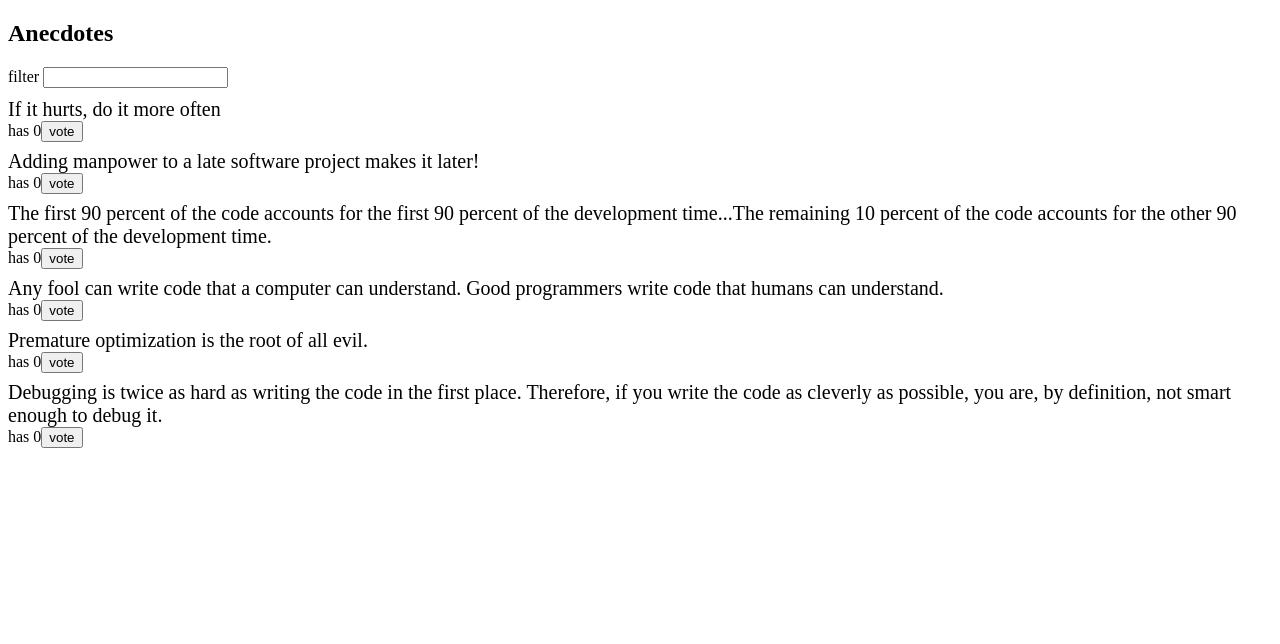
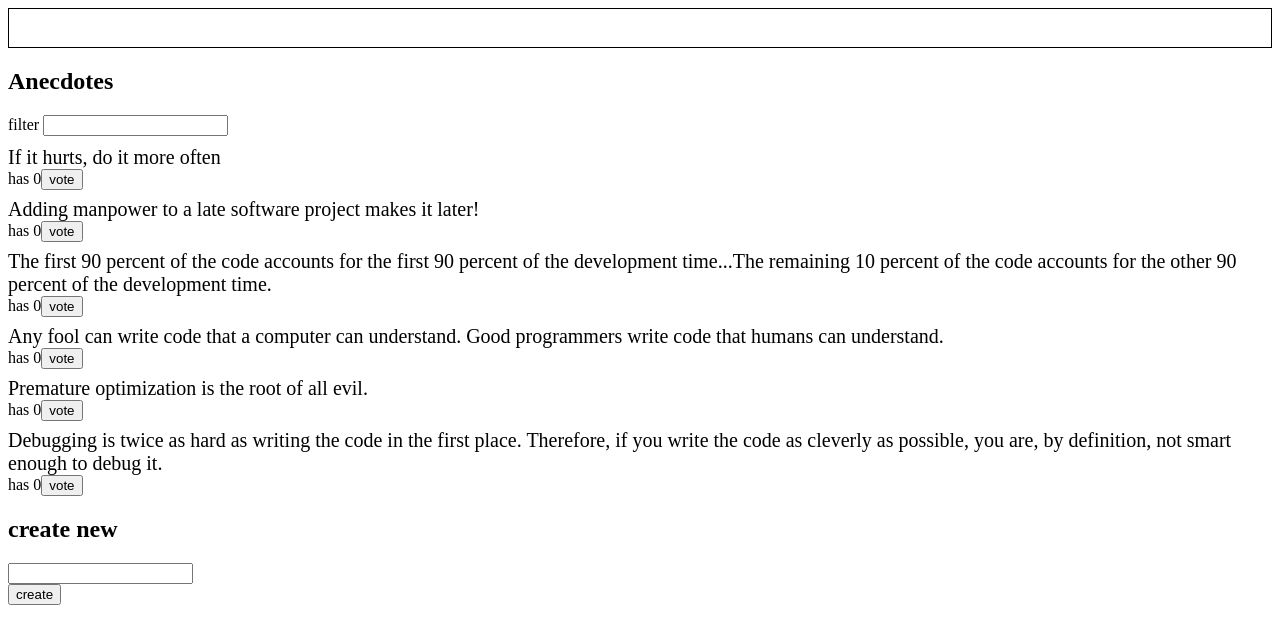
Before and after one commit to MDBoticano/fso-part6, a React (Create React App) app in the folder redux-anecdotes/: page / in a window 1280 px wide. Shown: the top 644 px of the page. Built offline with nearby package versions, Linux system fonts and the light colour scheme.

Commit message:
6.13 & 6.14: Whole app now uses React-Redux store via connect

```diff
--- a/redux-anecdotes/src/App.js
+++ b/redux-anecdotes/src/App.js
@@ -4,15 +4,14 @@ import AnecdotesList from './components/AnecdotesList'
 import Filter from './components/Filter'
 import Notification from './components/Notification'
 
-const App = ({ store }) => {
-
+const App = () => {
   return (
     <div>
-      {/* <Notification store={store} /> */}
+      <Notification />
       <h2>Anecdotes</h2>
-      <Filter store={store}/>
+      <Filter />
       <AnecdotesList />
-      {/* <AnecdoteForm store={store} /> */}
+      <AnecdoteForm />
     </div>
   )
 }
--- a/redux-anecdotes/src/components/AnecdoteForm.js
+++ b/redux-anecdotes/src/components/AnecdoteForm.js
@@ -1,16 +1,21 @@
 import React from 'react'
+import { connect } from 'react-redux'
 import { createAnecdote } from '../reducers/anecdoteReducer'
-import { createNotification } from '../reducers/notificationReducer'
+import { createNotification, removeNotification } from
+  '../reducers/notificationReducer'
 
-const AnecdoteForm = ({ store }) => {
+const AnecdoteForm = ( props ) => {
   const addAnecdote = (event) => {
     event.preventDefault()
     const content = event.target.anecdote.value
 
     /* Create and Dispatch actions */
-    store.dispatch(createAnecdote(content))
-    store.dispatch(createNotification(content))
-
+    props.createAnecdote(content)
+    const anecdoteCreated = `Added '${content}' to anecdotes list`
+    props.createNotification(anecdoteCreated)
+    setTimeout(() => {
+      props.removeNotification()
+    }, 5000)
     event.target.anecdote.value = ''
   }
 
@@ -23,7 +28,17 @@ const AnecdoteForm = ({ store }) => {
       </form>
     </div>
   )
-
 }
 
-export default AnecdoteForm
+const mapDispatchToProps = (dispatch) => {
+  return {
+    createAnecdote: anecdote => dispatch(createAnecdote(anecdote)),
+    createNotification: notif => dispatch(createNotification(notif)),
+    removeNotification: () => dispatch(removeNotification())
+  }
+}
+
+export default connect(
+  null,
+  mapDispatchToProps
+)(AnecdoteForm)
--- a/redux-anecdotes/src/components/AnecdotesList.js
+++ b/redux-anecdotes/src/components/AnecdotesList.js
@@ -17,7 +17,7 @@ const AnecdotesList = (props) => {
   const voteHandler = (anecdote) => {
     props.voteFor(anecdote.id)
 
-    const voteNotification = ('you voted \'' + anecdote.content.toString() + '\'')
+    const voteNotification = (`you voted '${anecdote.content}'`)
     props.createNotification(voteNotification)
     setTimeout(() => {
       props.removeNotification()
@@ -61,9 +61,17 @@ const mapStateToProps = (state) => {
     anecdotes: state.anecdotes,
     filter: state.filter
   }
+}
 
+const mapDispatchToProps = (dispatch) => {
+  return {
+    voteFor: id => dispatch(voteFor(id)),
+    createNotification: notif => dispatch(createNotification(notif)),
+    removeNotification: () => dispatch(removeNotification()),
+  }
 }
 
 export default connect(
-  mapStateToProps
+  mapStateToProps,
+  mapDispatchToProps,
 )(AnecdotesList)
--- a/redux-anecdotes/src/components/Notification.js
+++ b/redux-anecdotes/src/components/Notification.js
@@ -1,6 +1,7 @@
 import React from 'react'
+import { connect } from 'react-redux'
 
-const Notification = ({ store }) => {
+const Notification = ({ notification }) => {
 
   const style = {
     border: 'solid',
@@ -10,9 +11,17 @@ const Notification = ({ store }) => {
 
   return (
     <div style={style}>
-      {store.getState().notification}
+      {notification}
     </div>
   )
 }
 
-export default Notification
+const mapStateToProps = (state) => {
+  return {
+    notification: state.notification
+  }
+}
+
+export default connect(
+  mapStateToProps
+)(Notification)
```
